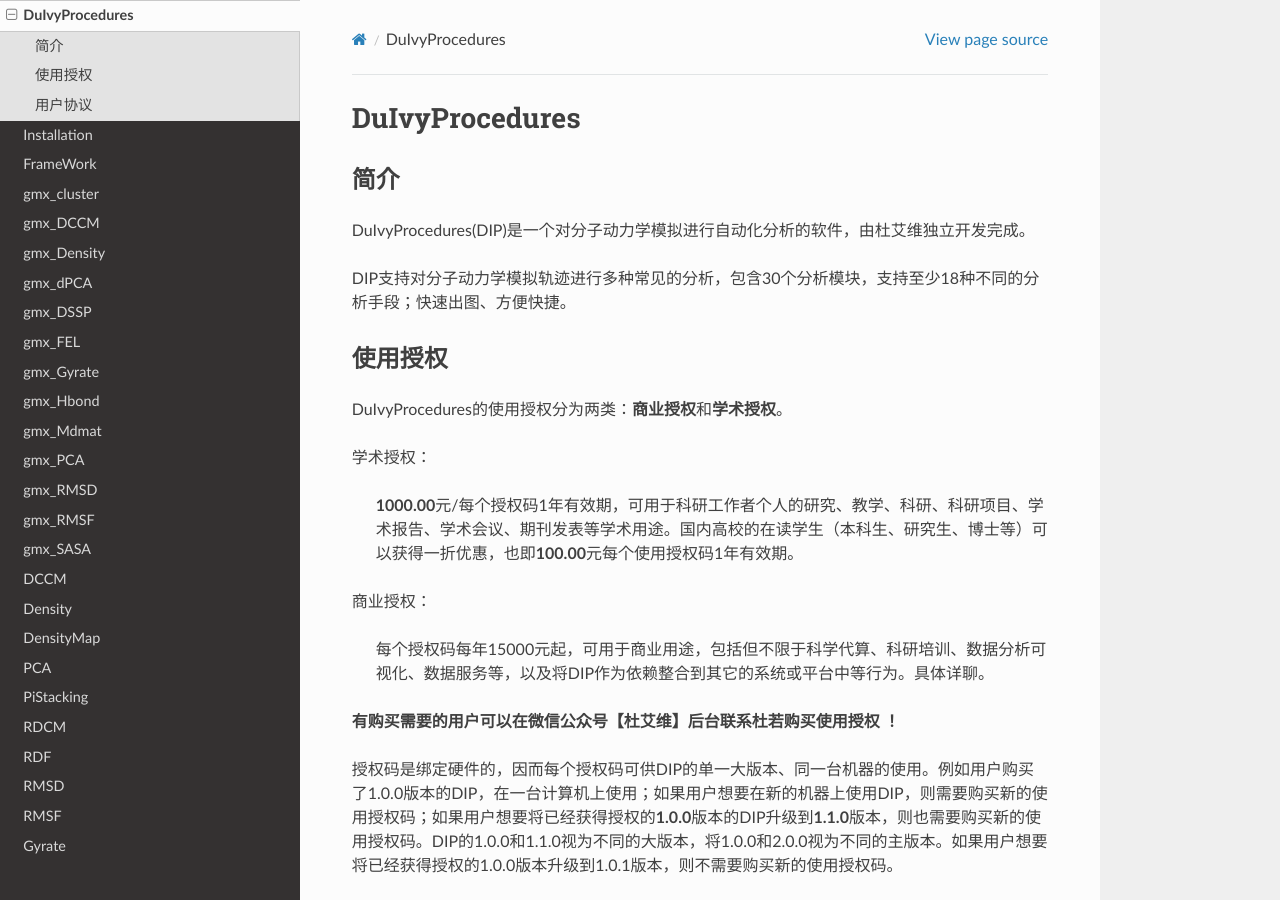
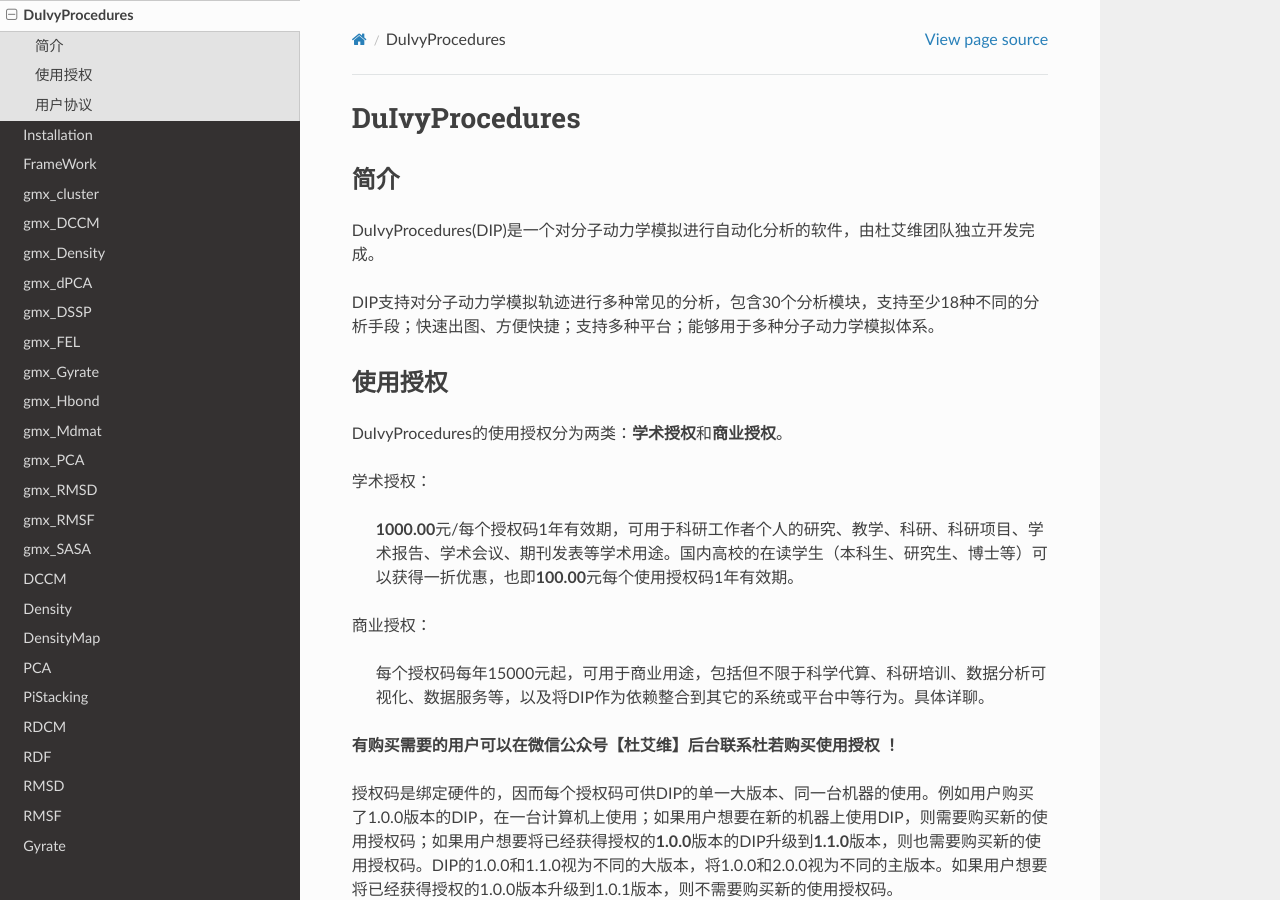
Before and after one commit to CharlesHahn/DuIvyProcedures_Docs, a Sphinx documentation site: the page built from docs/DuIvyProcedures.md, in a window 1280 px wide and 900 px high. Built offline with Sphinx 7.4.7 and the Read the Docs theme 2.0.0, drawn with Linux system fonts in a browser that asks for light colours.

Commit message:
update docs

```diff
--- a/docs/DuIvyProcedures.md
+++ b/docs/DuIvyProcedures.md
@@ -2,14 +2,14 @@
 
 ## 简介
 
-DuIvyProcedures(DIP)是一个对分子动力学模拟进行自动化分析的软件，由杜艾维独立开发完成。
+DuIvyProcedures(DIP)是一个对分子动力学模拟进行自动化分析的软件，由杜艾维团队独立开发完成。
 
-DIP支持对分子动力学模拟轨迹进行多种常见的分析，包含30个分析模块，支持至少18种不同的分析手段；快速出图、方便快捷。
+DIP支持对分子动力学模拟轨迹进行多种常见的分析，包含30个分析模块，支持至少18种不同的分析手段；快速出图、方便快捷；支持多种平台；能够用于多种分子动力学模拟体系。
 
 
 ## 使用授权
 
-DuIvyProcedures的使用授权分为两类：**商业授权**和**学术授权**。
+DuIvyProcedures的使用授权分为两类：**学术授权**和**商业授权**。
 
 学术授权：
 
```
Also changed, not shown: docs/DCCM.md (+2 -0 lines), docs/Framework.md (+2 -2 lines).
